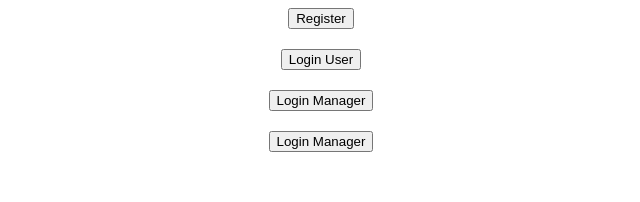
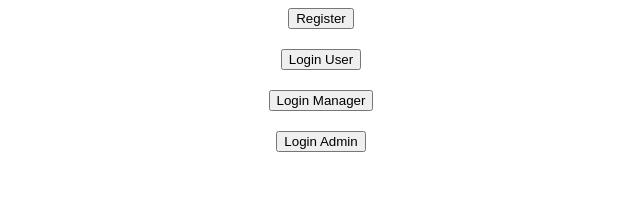
Before and after one commit to ap539813/Grocery-Shoping-App, a Vue app in the folder frontend/: page / in a window 1280 px wide. Shown: the top 202 px of the page, without its empty margins (319-959 px from the left). Built offline with nearby package versions, Linux system fonts and the light colour scheme.

Commit message:
Update HomePageComponent.vue

```diff
--- a/frontend/src/components/HomePageComponent.vue
+++ b/frontend/src/components/HomePageComponent.vue
@@ -1,33 +1,23 @@
 <template>
   <div class="homepage">
-      <button @click="register">Register</button>
-      <button @click="loginUser">Login User</button>
-      <button @click="loginManager">Login Manager</button>
-      <button @click="loginAdmin">Login Manager</button>
+    <router-link to="/register">
+      <button>Register</button>
+    </router-link>
+    <router-link to="/login/user">
+      <button>Login User</button>
+    </router-link>
+    <router-link to="/login/manager">
+      <button>Login Manager</button>
+    </router-link>
+    <router-link to="/login/admin">
+      <button>Login Admin</button>
+    </router-link>
   </div>
 </template>
 
 <script>
 export default {
   name: 'HomePageComponent',
-    methods: {
-      register() {
-        // Handle registration logic here
-        console.log('Register button clicked');
-      },
-      loginUser() {
-        // Handle user login logic here
-        console.log('Login User button clicked');
-      },
-      loginManager() {
-        // Handle manager login logic here
-        console.log('Login Manager button clicked');
-      },
-      loginAdmin() {
-        // Handle manager login logic here
-        console.log('Login Admin button clicked');
-      }
-    }
 }
 </script>
 
```
Lines whose indentation alone changed are shown as unchanged.
